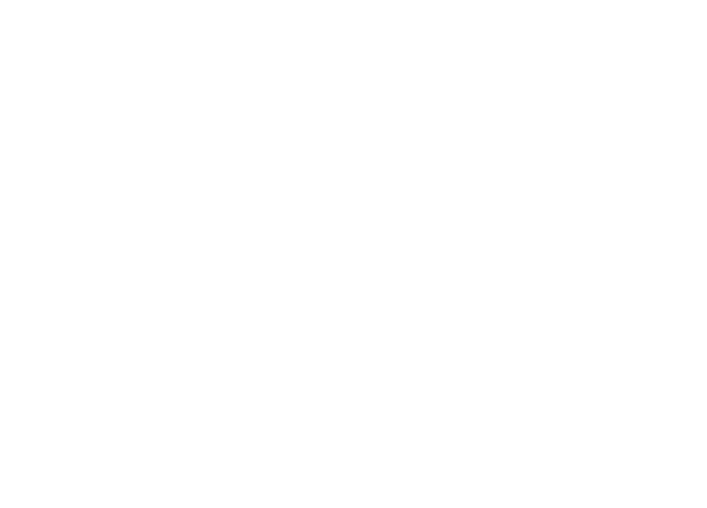
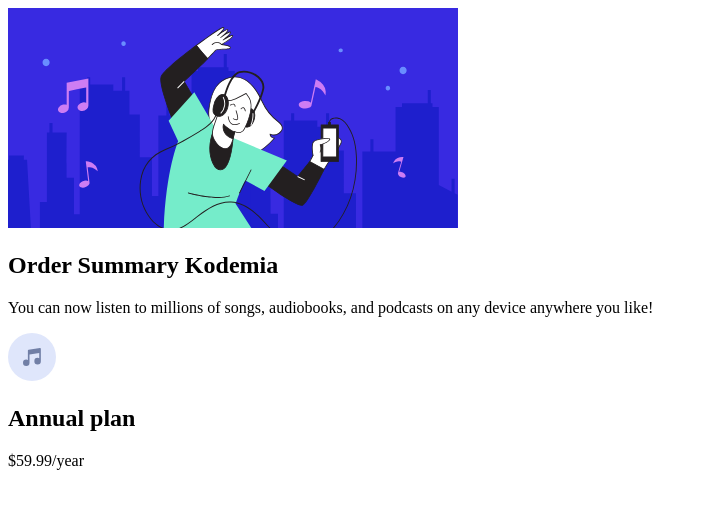
Before and after one commit to MaestroMiyagi/Kodemia-Order-Summary-24JS, a plain HTML site: page index.html in a window 1280 px wide. Shown: the whole page, without its empty margins (0-707 px from the left). Drawn offline with Linux system fonts and the light colour scheme; files that its build step writes are made by us from their sources.

Commit message:
Update index.html

```diff
--- a/index.html
+++ b/index.html
@@ -12,8 +12,19 @@
 <body>
     <main class="card-summary">
         <header>
-            <img src="" alt="">
+            <img src="images/illustration-hero.svg" alt="Imagen Header">
         </header>
+        <section id="details">
+            <h1>
+                Order Summary Kodemia
+            </h1>
+            <p>You can now listen to millions of songs, audiobooks, and podcasts on any device anywhere you like!</p>
+        </section>
+        <section id="payment">
+            <img src="images/icon-music.svg" alt="Icono musica">
+            <h2>Annual plan</h2>
+            <p id="cost">$59.99/year</p>
+        </section>
     </main>
 </body>
 
```
